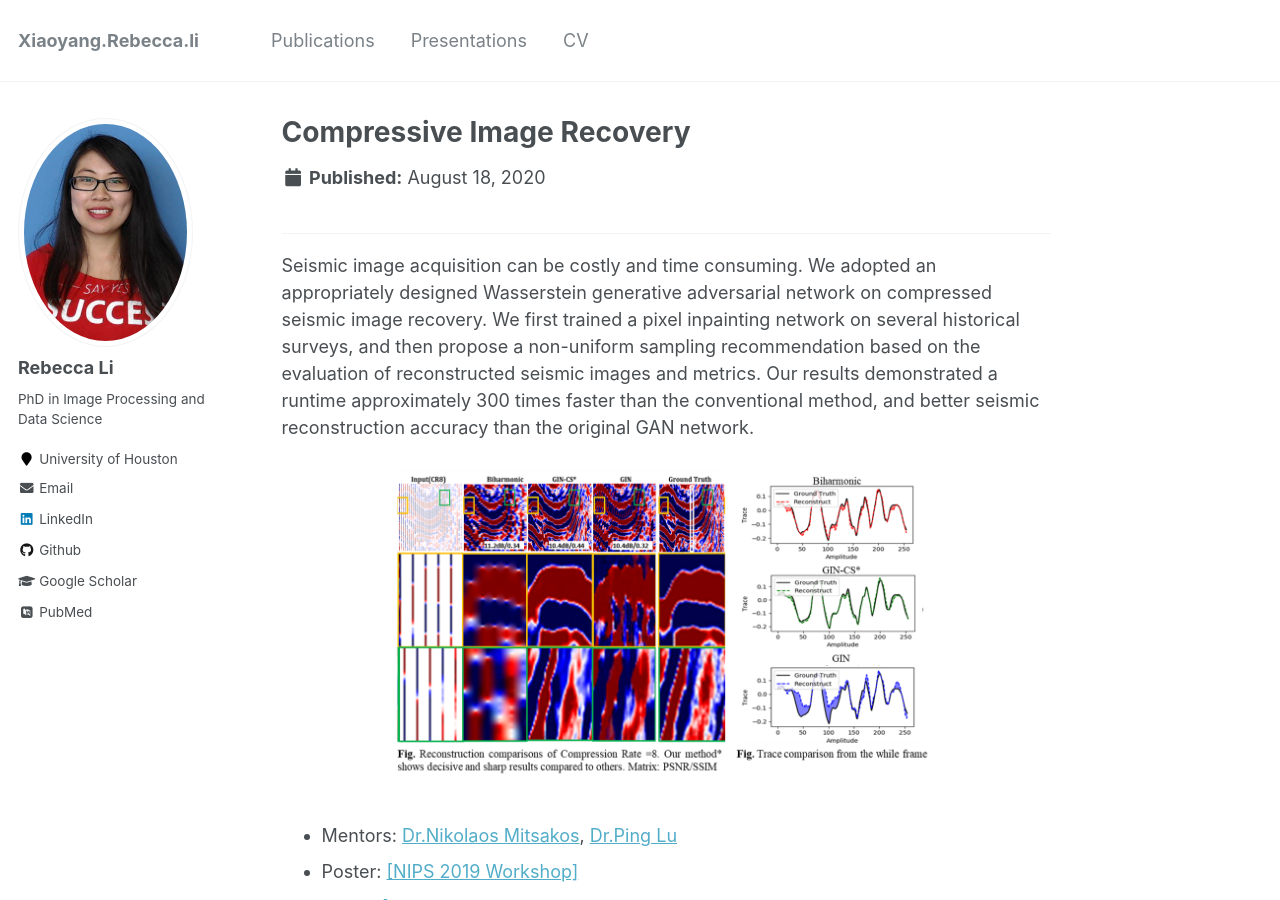
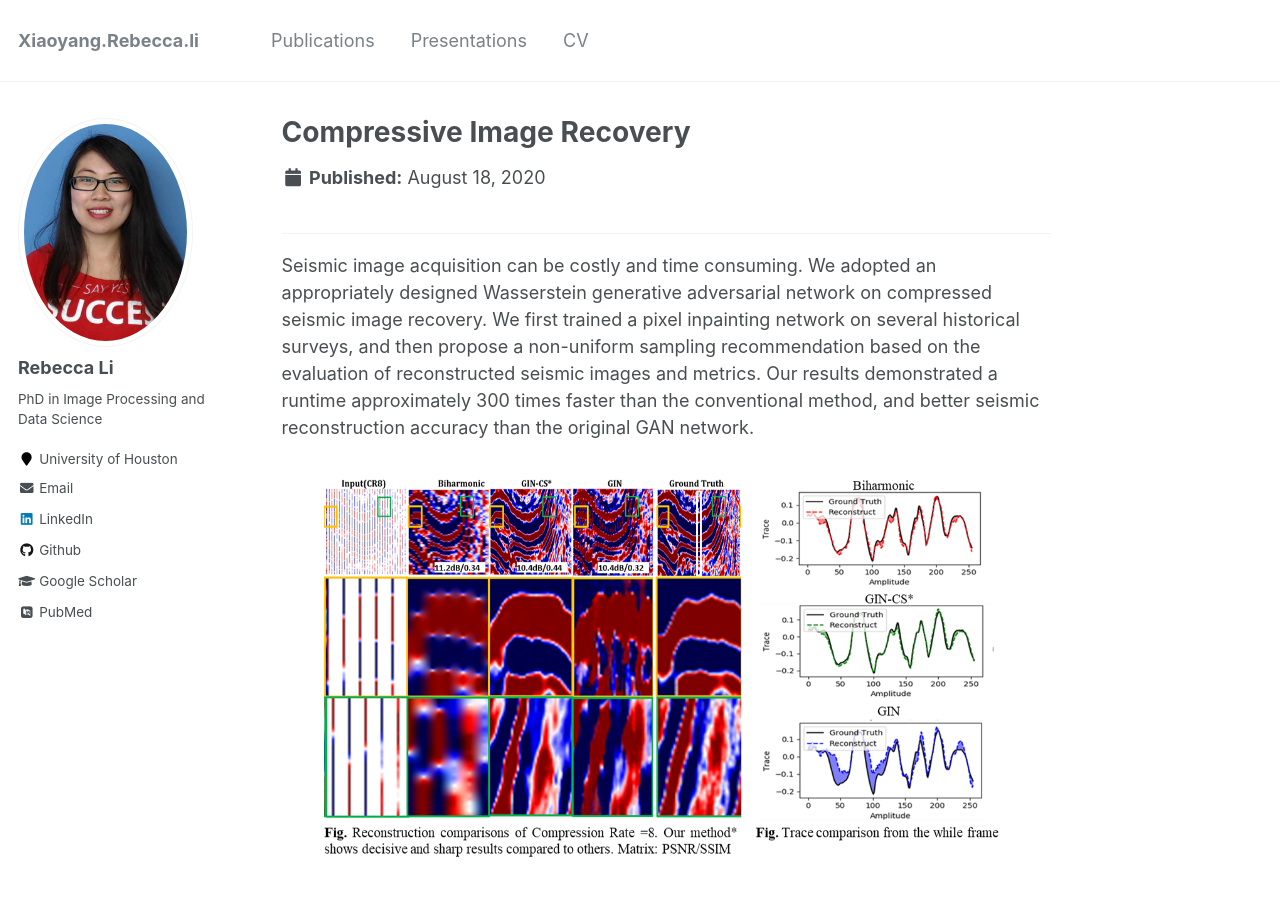
Before and after one commit to Xiaoyang-Rebecca/xiaoyang-rebecca.github.io, a Jekyll site: the page built from _portfolio/2seismic.md, in a window 1280 px wide and 900 px high. Built offline with Jekyll 4.4.1, drawn with Linux system fonts in a browser that asks for light colours; some web fonts are replaced.

Commit message:
image show

```diff
--- a/_portfolio/2seismic.md
+++ b/_portfolio/2seismic.md
@@ -1,6 +1,6 @@
 ---
 title: "Compressive Image Recovery "
-excerpt: "Low-cost and high-efficient seismic image recovery and optimal sampling tecommendation <br/><img src='/figures/logo-Seismic.png' width='400'>"
+excerpt: "Low-cost and high-efficient seismic image recovery and optimal sampling tecommendation <br/><img src='/figures/logo-seismic.png' width='400'>"
 collection: portfolio
 ---
 
@@ -8,7 +8,7 @@ collection: portfolio
 
 Seismic image acquisition can be costly and time consuming. We adopted an appropriately designed Wasserstein generative adversarial network on compressed seismic image recovery. We first trained a pixel inpainting network on several historical surveys, and then propose a non-uniform sampling recommendation based on the evaluation of reconstructed seismic images and metrics. Our results demonstrated a runtime approximately 300 times faster than the conventional method, and better seismic reconstruction accuracy than the original GAN network.
 
-<p align="center"><img src="/figures/Seismic_Compression.png" width="550" class="inline"/></p>
+<p align="center"><img src="/figures/Seismic_Compression.png" width="700" class="inline"/></p>
 
 - Mentors:  [Dr.Nikolaos Mitsakos](https://www.linkedin.com/in/nikolaos-mitsakos-phd-8029a965/), [Dr.Ping Lu](https://www.linkedin.com/in/ping-lu-computer-vision/)
 - Poster: [[NIPS 2019 Workshop]](https://openreview.net/forum?id=Hyleh7hqUH)
```
Also changed, not shown: _portfolio/1seg.md (+1 -1 lines), _portfolio/5fselect.md (+1 -1 lines), _portfolio/6pd.md (+1 -1 lines), figures/logo-Seg.png.
